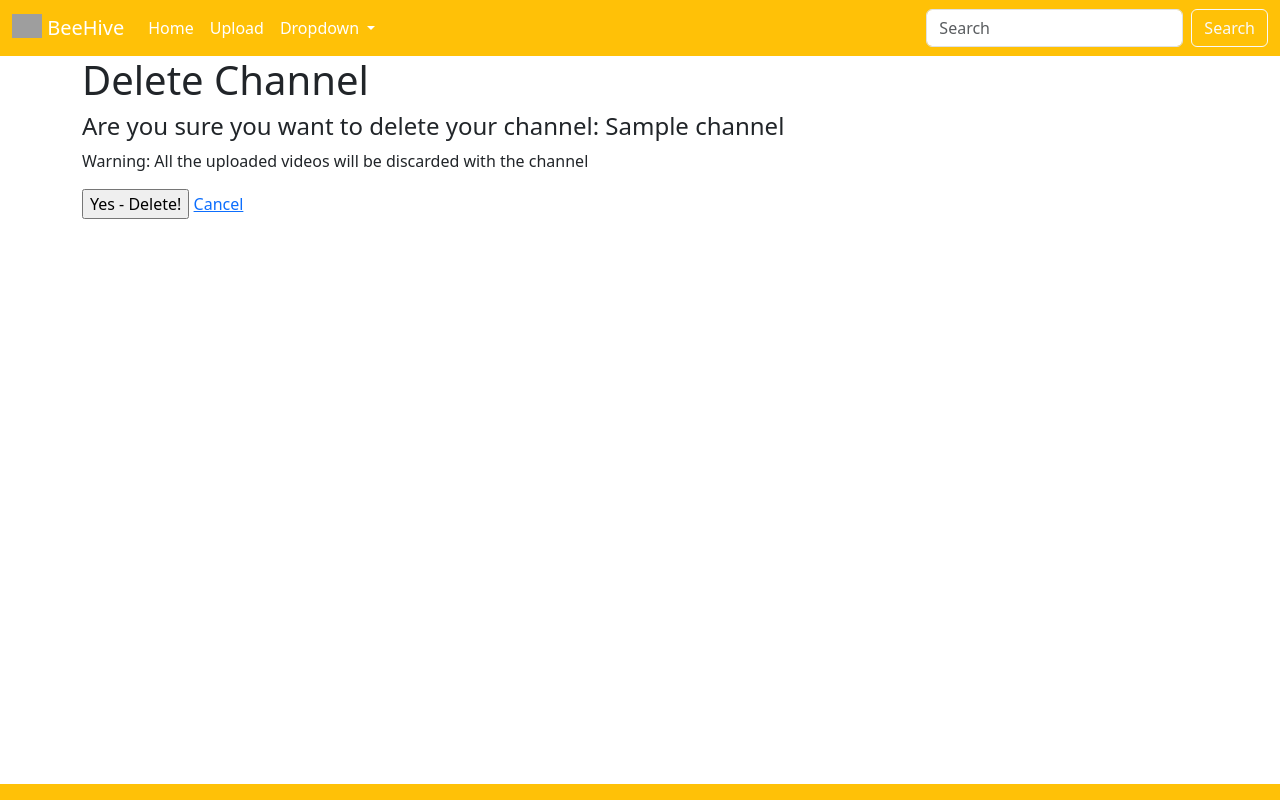
After one commit to nooralhajri/beehive, a Django app: page /channels/delete/1 in a window 1280 px wide. The commit adds this page. Run offline with Django 4.2, Linux system fonts and the light colour scheme; tables that the repository leaves empty hold one stand-in row (values such as "Sample post"); grey boxes are pictures that could not be loaded.

Commit message:
added footer

```diff
--- a/main_app/models.py
+++ b/main_app/models.py
@@ -5,6 +5,17 @@ from django.core.validators import FileExtensionValidator
 
 
 # Create your models here.
+
+
+
+class Channel(models.Model):
+    name = models.CharField(max_length=100)
+    about = models.TextField(max_length=250, default="")
+    profilephoto = models.ImageField(upload_to='main_app/static/uploads/', blank=True)
+
+    user = models.ForeignKey(User, on_delete=models.CASCADE)
+
+
 class Video(models.Model):
     title = models.CharField(max_length=100)
     description = models.TextField(max_length=250)
@@ -13,12 +24,3 @@ class Video(models.Model):
 
     def get_absolute_url(self):
         return reverse('videos_detail', kwargs={'pk': self.id})
-
-
-class Channel(models.Model):
-    name = models.CharField(max_length=100)
-    about = models.TextField(max_length=250, default="")
-    profilephoto = models.ImageField(upload_to='main_app/static/uploads/', blank=True)
-
-    user = models.ForeignKey(User, on_delete=models.CASCADE)
-    video = models.ForeignKey(Video, on_delete=models.CASCADE, null=True)
--- /dev/null
+++ b/main_app/static/css/style.css
@@ -0,0 +1,9 @@
+body {
+    display: flex;
+    flex-direction: column;
+    min-height: 100vh;
+}
+
+footer {
+    margin-top: auto;
+}
--- a/main_app/templates/base.html
+++ b/main_app/templates/base.html
@@ -8,6 +8,7 @@
     <meta name="viewport" content="width=device-width, initial-scale=1.0">
     <title>BeeHive</title>
     <link href="https://cdn.jsdelivr.net/npm/bootstrap@5.3.0-alpha1/dist/css/bootstrap.min.css" rel="stylesheet" integrity="sha384-GLhlTQ8iRABdZLl6O3oVMWSktQOp6b7In1Zl3/Jr59b6EGGoI1aFkw7cmDA6j6gD" crossorigin="anonymous">
+    <link rel="stylesheet" href="{% static '/css/style.css' %}">
     <script src="https://cdn.jsdelivr.net/npm/bootstrap@5.3.0-alpha1/dist/js/bootstrap.bundle.min.js" integrity="sha384-w76AqPfDkMBDXo30jS1Sgez6pr3x5MlQ1ZAGC+nuZB+EYdgRZgiwxhTBTkF7CXvN" crossorigin="anonymous"></script>
 </head>
 <body>
@@ -52,11 +53,11 @@
         {% endblock %}
     </main>
 
-    <nav class="footer mt-auto sticky-bottom bg-warning">
+    <footer class="footer sticky-bottom bg-warning">
       <div class="container-fluid">
-        <a class="navbar-brand" href="#">Sticky bottom</a>
+        <p></p>
       </div>
-    </nav>
+    </footer>
 
 </body>
 </html>
--- /dev/null
+++ b/main_app/templates/channel/index.html
@@ -0,0 +1 @@
+{% extends 'base.html' %}
--- /dev/null
+++ b/main_app/templates/main_app/channel_confirm_delete.html
@@ -0,0 +1,14 @@
+{% extends 'base.html' %}
+
+{% block content %}
+    <h1 class="" >Delete Channel</h1>
+
+    <h4 class="" >Are you sure you want to delete your channel: {{channel.name}}</h4>
+    <p class="" >Warning: All the uploaded videos will be discarded with the channel</p>
+
+    <form class="" action="" method="POST">
+        {% csrf_token %}
+        <input type="submit" value="Yes - Delete!" class="">
+        <a class="" href="{% url 'detail' channel.id %}">Cancel</a>
+    </form>
+{% endblock  %}
--- a/main_app/urls.py
+++ b/main_app/urls.py
@@ -13,7 +13,7 @@ urlpatterns = [
     path('videos/update/<int:pk>', views.VideoUpdate.as_view(), name='videos_update'),
     path('videos/delete/<int:pk>', views.VideoDelete.as_view(), name='videos_delete'),
 
-    path('channels/', views.ChannelList.as_view(), name='channels_index'),
+    # path('channels/', views.ChannelList.as_view(), name='channels_index'),
     path('channels/<int:pk>', views.ChannelDetail.as_view(), name='channels_detail'),
     path('channels/create', views.ChannelCreate.as_view(), name='channels_create'),
     path('channels/update/<int:pk>', views.ChannelUpdate.as_view(), name='channels_update'),
--- a/main_app/views.py
+++ b/main_app/views.py
@@ -10,12 +10,15 @@ from django.contrib.auth.decorators import login_required
 from django.contrib.auth.forms import PasswordChangeForm
 from django.contrib.auth import update_session_auth_hash
 from django.contrib import messages
+# from .forms import VideoForm
+
 
 # Create your views here.
 
 def home(request):
     return render(request, 'home.html')
 
+# Sign up function
 
 def signup(request):
     error_message = ''
@@ -128,5 +131,13 @@ class PasswordResetConfirmView(auth_views.PasswordResetConfirmView):
     template_name = 'registration/password_reset_confirm.html'
     success_url = reverse_lazy('password_reset_complete')
 
-class PasswordResetCompleteView(auth_views.PasswordResetCompleteView):
-    template_name = 'registration/password_reset_complete.html'
+# class PasswordResetCompleteView(auth_views.PasswordResetCompleteView):
+#     template_name = 'registration/password_reset_complete.html'
+# # Adding video to the channel funcion
+# def add_video(request, channel_id):
+#     form = VideoForm(request.POST)
+#     if form.is_valid():
+#         new_video = form.save(commit=False)
+#         new_video.channel_id = channel_id
+#         new_video.save()
+#     return redirect('detail', channel_id=channel_id)
```
Also changed, not shown: main_app/templates/channel/detail.html (added, +41 -0 lines), main_app/templates/main_app/channel_form.html (added, +19 -0 lines), 1 other file.
